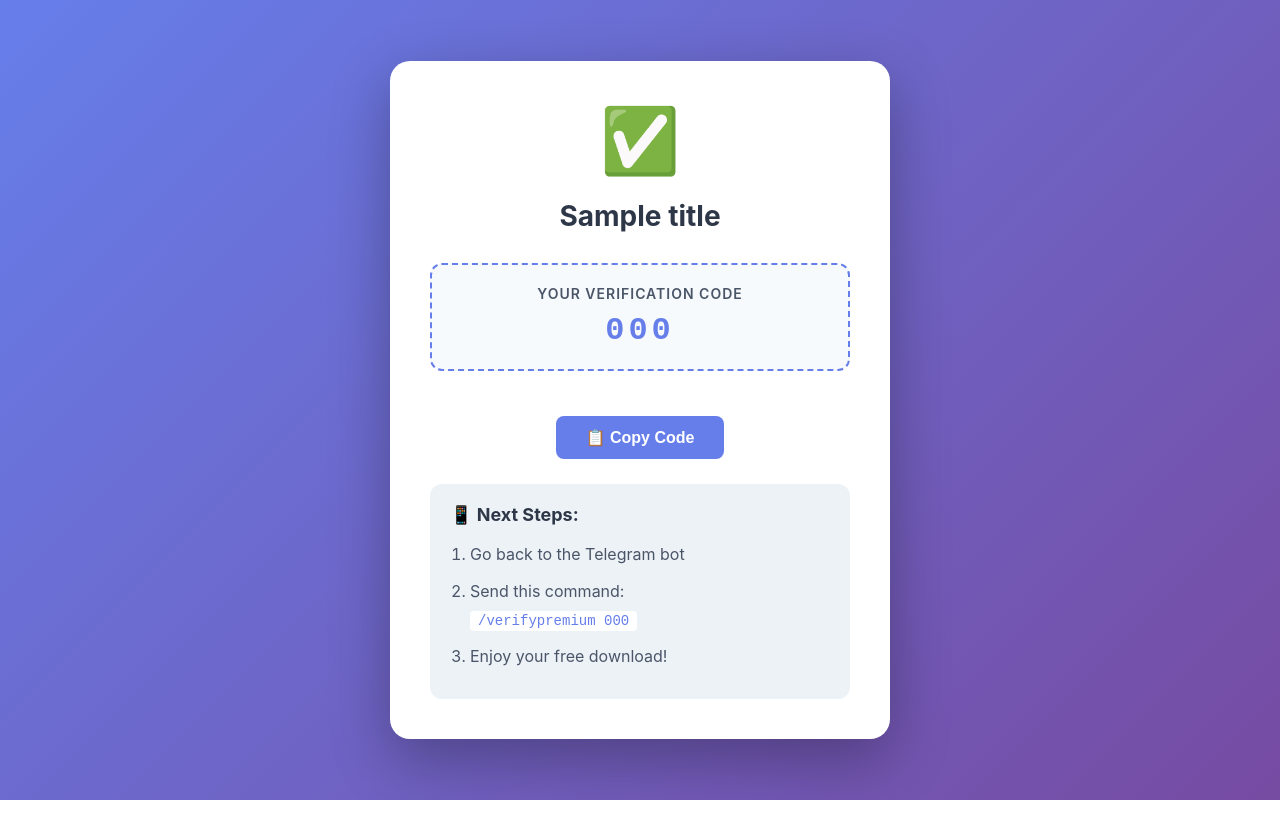
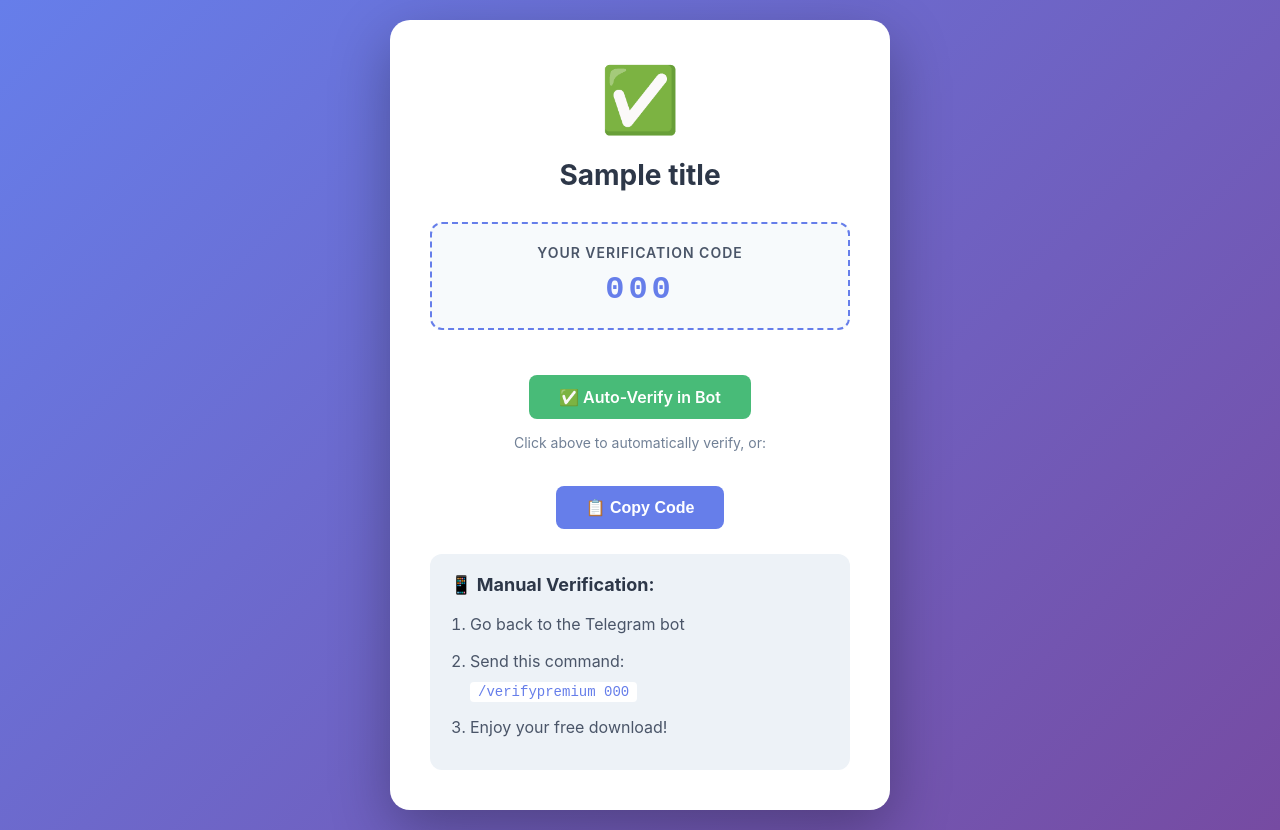
Before and after one commit to hanwant9684/NewTest3, a Flask app: template templates/verify_success.html in a window 1280 px wide. Before the commit the page ends 800 px from the top, so only its background shows below. Run offline with Flask 3, Linux system fonts and the light colour scheme; the template is opened without the code that fills it: most values are stand-ins (such as "Sample title", 1, 10 or a date in 2020); parts of the project's set-up code (start-up, migrations or seed data) failed here and were passed over.

Commit message:
Add files via upload

```diff
--- a/templates/verify_success.html
+++ b/templates/verify_success.html
@@ -176,10 +176,17 @@
             <div class="verification-code" id="code" onclick="copyCode()">{{ code }}</div>
         </div>
 
+        {% if bot_username %}
+        <a href="https://t.me/{{ bot_username }}?start=verify_{{ code }}" class="copy-btn" style="display: inline-block; text-decoration: none; margin-top: 20px; background: #48bb78;">
+            ✅ Auto-Verify in Bot
+        </a>
+        <p style="margin: 15px 0; color: #718096; font-size: 14px;">Click above to automatically verify, or:</p>
+        {% endif %}
+
         <button class="copy-btn" id="copyBtn" onclick="copyCode()">📋 Copy Code</button>
 
         <div class="instructions">
-            <h3>📱 Next Steps:</h3>
+            <h3>📱 Manual Verification:</h3>
             <ol>
                 <li>Go back to the Telegram bot</li>
                 <li>Send this command:<br><code>/verifypremium {{ code }}</code></li>
```
